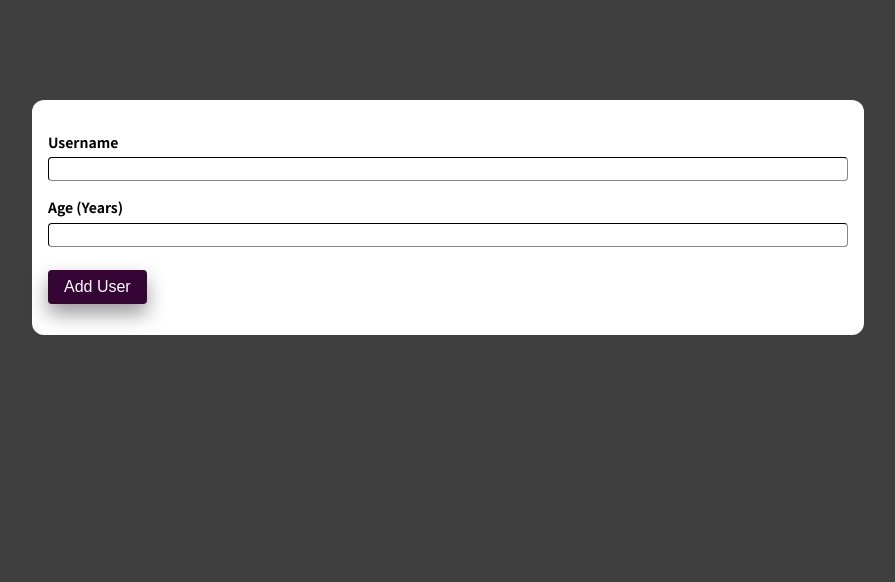
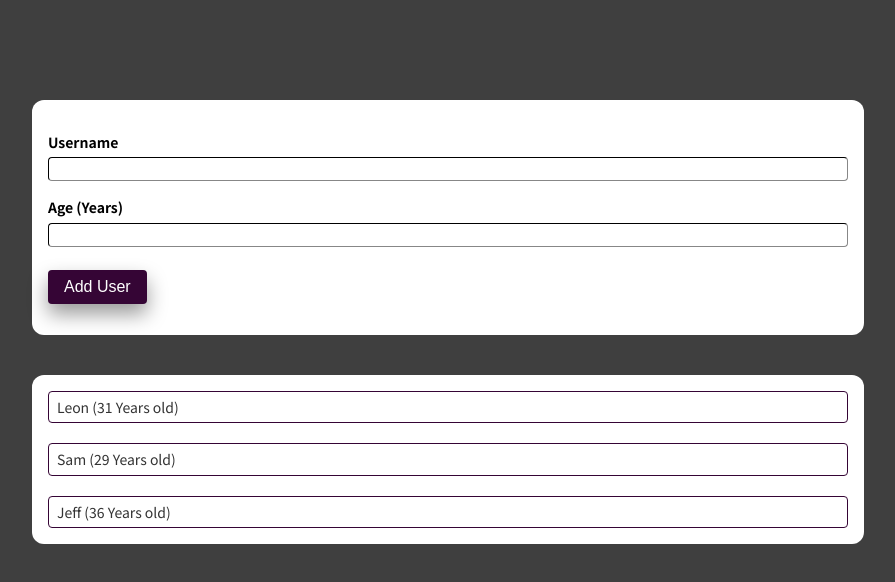
Before and after one commit to Marknjo/react-lab, a React (Create React App) app: page / in a window 1280 px wide. Shown: the top 582 px of the page, without its empty margins (192-1087 px from the left). Built offline with nearby package versions, Linux system fonts and the light colour scheme.

Commit message:
Practicals: Styling lists components

```diff
--- a/src/App/App.js
+++ b/src/App/App.js
@@ -1,11 +1,13 @@
 import AddUserInfoForm from './components/AddInfo/AddUserInfoForm';
 import './App.css';
+import ShowInfoLists from './components/ShowInfo/ShowInfoLists';
 
 //import { consoleSeparator } from './helpers/consoleSeparator'
 const App = function () {
   return (
     <main className="container">
       <AddUserInfoForm />
+      <ShowInfoLists />
     </main>
   );
 };
--- a/src/App/UI/Card.module.css
+++ b/src/App/UI/Card.module.css
@@ -3,5 +3,5 @@
   background-color: #fff;
   box-shadow: 0 2rem 4rem rgba(#000, 0.2);
   padding: 1.6rem;
-  margin-bottom: 2.8rem;
+  margin-bottom: 4rem;
 }
--- a/src/App/components/ShowInfo/ShowInfoLists.js
+++ b/src/App/components/ShowInfo/ShowInfoLists.js
@@ -0,0 +1,26 @@
+import Card from '../../UI/Card';
+import styles from './ShowInfoLists.module.css';
+
+const ShowInfoLists = function () {
+  return (
+    <Card>
+      <ul className={styles['info-lists']}>
+        <li className={styles['info-lists__list']}>
+          <p
+            className={styles['info-list__content']}
+          >{`Leon (31 Years old)`}</p>
+        </li>
+        <li className={styles['info-lists__list']}>
+          <p className={styles['info-list__content']}>{`Sam (29 Years old)`}</p>
+        </li>
+        <li className={styles['info-lists__list']}>
+          <p
+            className={styles['info-list__content']}
+          >{`Jeff (36 Years old)`}</p>
+        </li>
+      </ul>
+    </Card>
+  );
+};
+
+export default ShowInfoLists;
--- a/src/App/components/ShowInfo/ShowInfoLists.module.css
+++ b/src/App/components/ShowInfo/ShowInfoLists.module.css
@@ -0,0 +1,18 @@
+.info-lists {
+  list-style: none;
+  margin: 0;
+  padding: 0;
+}
+
+.info-lists__list:not(:last-of-type) {
+  margin-bottom: 2rem;
+}
+
+.info-list__content {
+  margin: 0;
+  border: 1px solid #350535;
+  padding: 0.4rem 0.8rem;
+  border-radius: 0.4rem;
+  font-size: 1.4rem;
+  color: #333;
+}
```
